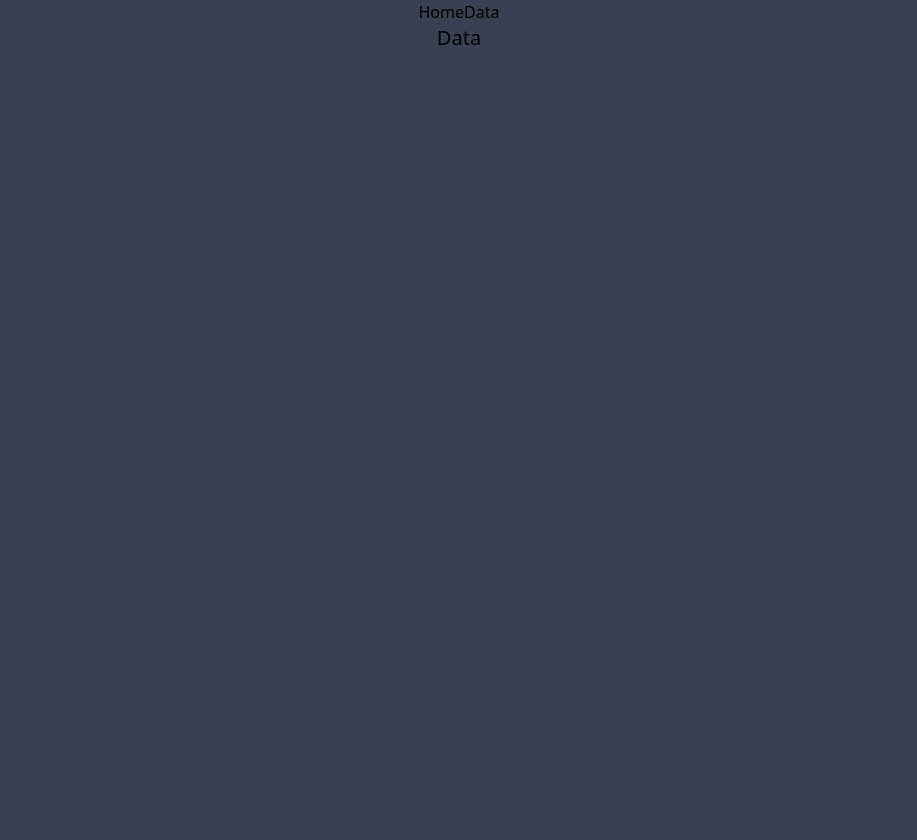
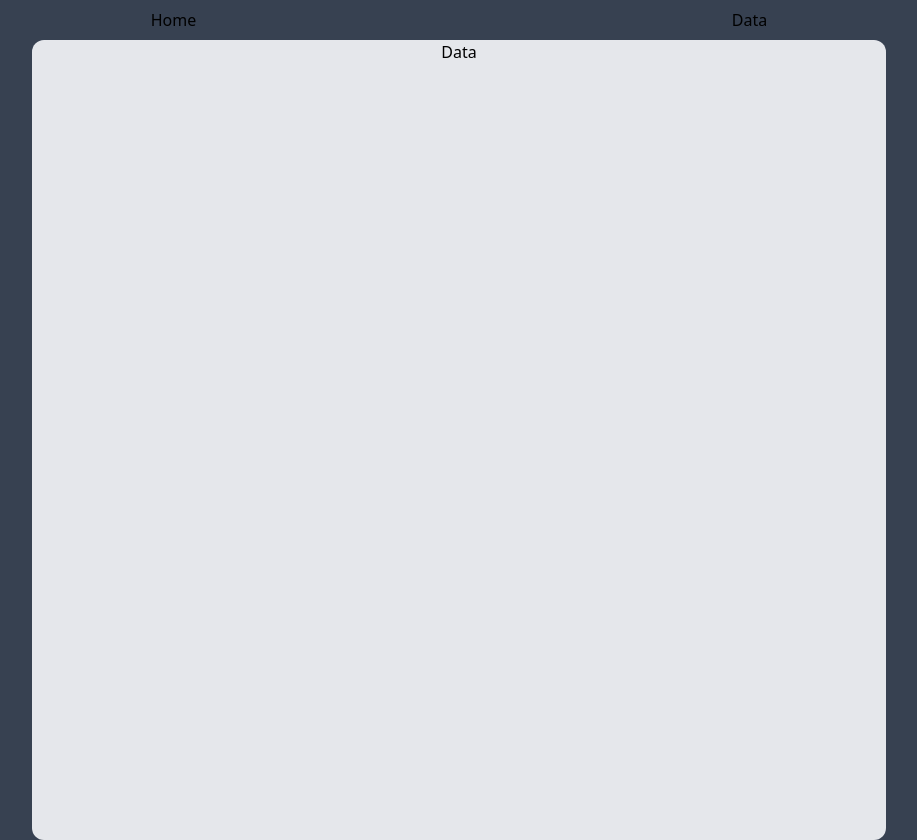
Before and after one commit to Nolan-E/vaccination, a React (Create React App) app: page /data in a window 1280 px wide. Shown: the whole page, without its empty margins (181-1098 px from the left). Before the commit the page ends 800 px from the top, so only its background shows below. Built offline with nearby package versions, Linux system fonts and the light colour scheme.

Commit message:
Update styling

```diff
--- a/src/components/App.js
+++ b/src/components/App.js
@@ -6,15 +6,17 @@ import Data from "./Data"
 
 const App = () => {
   return (
-    <div className="lg:px-16 px-6 bg-gray-700 flex flex-col flex-wrap items-center lg:py-0 py-2">
     <Router>
+      <div className="flex flex-col items-center">
         <NavBar />
+        <div className="h-screen w-2/3 max-w-screen-lg flex justify-center bg-gray-200 rounded-xl">
           <Switch>
             <Route path="/data" component={Data} />
             <Route path="/" component={Home} />
           </Switch>
+        </div>
+      </div>
     </Router>
-    </div>
   )
 }
 
--- a/src/components/Data.js
+++ b/src/components/Data.js
@@ -1,5 +1,9 @@
 const Data = () => {
-  return <div className="text-xl">Data</div>
+  return (
+      <h2 className="">
+        Data
+      </h2>
+  )
 }
 
 export default Data
--- a/src/components/NavBar.js
+++ b/src/components/NavBar.js
@@ -1,10 +1,9 @@
 import { BrowserRouter as Router, Switch, Route, Link } from "react-router-dom"
-
 
 const NavBar = () => {
   return (
-		<nav>
-			<ul className="flex">
+    <nav className="w-screen lg:px-16 px-6 bg-gray-700 lg:py-2 py-2">
+      <ul className="flex flex-row justify-around flex-wrap">
         <li>
           <Link to="/">Home</Link>
         </li>
```
Lines whose indentation alone changed are shown as unchanged.
